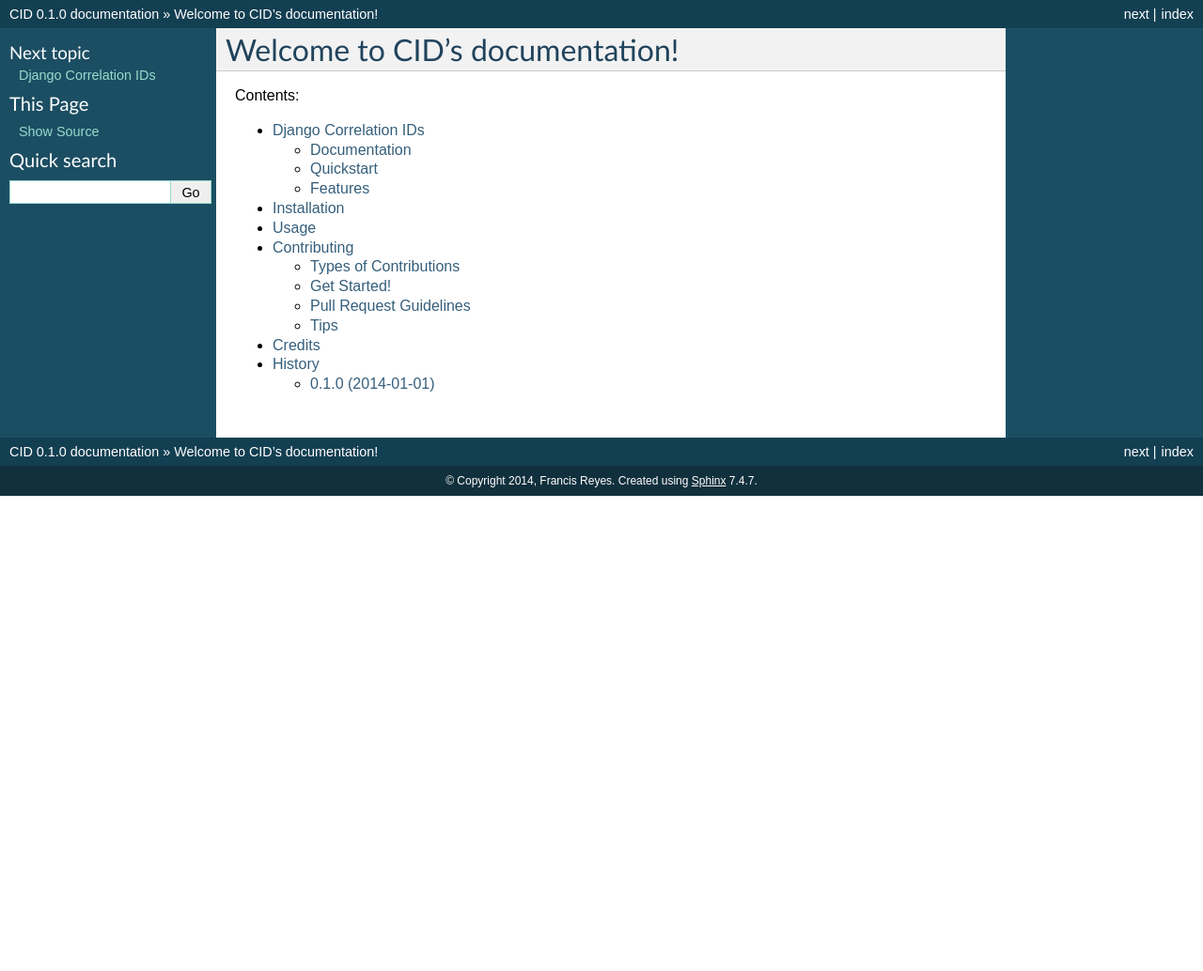
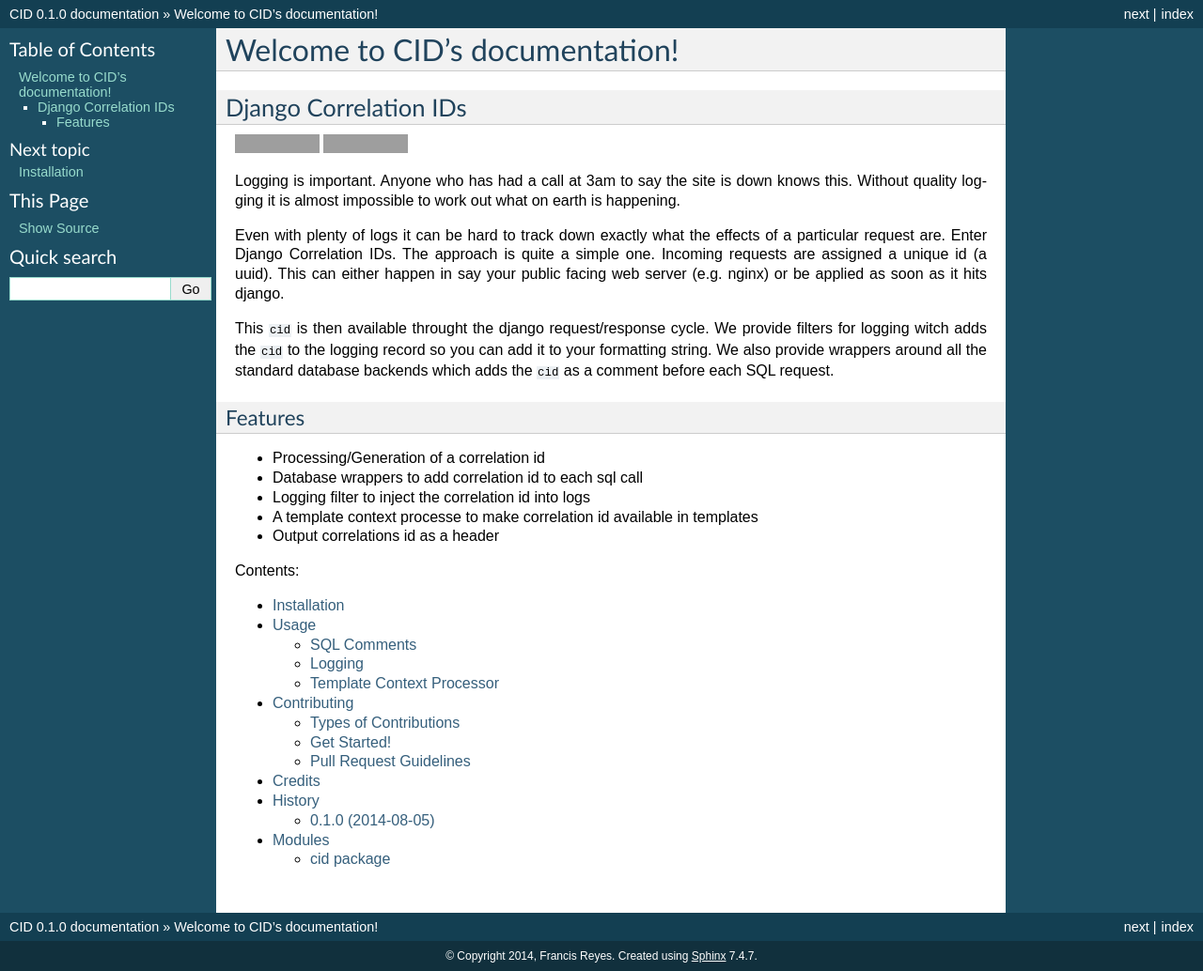
Before and after one commit to Polyconseil/django-cid, a Sphinx documentation site: the page built from docs/index.rst, in a window 1280 px wide. Shown: the whole page at 94% size. Built offline with Sphinx 7.4.7, drawn with Linux system fonts in a browser that asks for light colours; before the commit the page ends 900 px from its top, so only the background shows below that; grey boxes are pictures that could not be loaded.

Commit message:
Adding template context processor and docs

```diff
--- a/HISTORY.rst
+++ b/HISTORY.rst
@@ -3,7 +3,7 @@
 History
 -------
 
-0.1.0 (2014-01-01)
+0.1.0 (2014-08-05)
 ++++++++++++++++++
 
 * First release on PyPI.
--- a/README.rst
+++ b/README.rst
@@ -8,30 +8,28 @@
 .. image:: https://coveralls.io/repos/snowball-digital/cid/badge.png?branch=master
     :target: https://coveralls.io/r/snowball-digital/cid?branch=master
 
-Correlation IDs in Django for debugging requests
 
-Documentation
--------------
+Logging is important. Anyone who has had a call at 3am to say the site is down
+knows this. Without quality logging it is almost impossible to work out what
+on earth is happening.
 
-TODO
+Even with plenty of logs it can be hard to track down exactly what the effects
+of a particular request are. Enter Django Correlation IDs. The approach
+is quite a simple one. Incoming requests are assigned a unique id (a uuid).
+This can either happen in say your public facing web server (e.g. nginx) or be
+applied as soon as it hits django.
 
-
-Quickstart
-----------
-
-Clone CID::
-
-    git clone git@github.com:snowball-digital/cid.git
-
-Work on CID::
-
-    python setup.py develop
-
-Then use it in a project::
-
-    import cid
+This ``cid`` is then available throught the django request/response cycle. We
+provide filters for logging witch adds the ``cid`` to the logging record so you
+can add it to your formatting string. We also provide wrappers around all the
+standard database backends which adds the ``cid`` as a comment before each SQL
+request.
 
 Features
 --------
 
-* TODO
+* Processing/Generation of a correlation id
+* Database wrappers to add correlation id to each sql call
+* Logging filter to inject the correlation id into logs
+* A template context processe to make correlation id available in templates
+* Output correlations id as a header
--- a/docs/cid.rst
+++ b/docs/cid.rst
@@ -1,8 +1,21 @@
 cid package
 ===========
 
-Submodules
-----------
+cid.context_processors module
+-----------------------------
+
+.. automodule:: cid.context_processors
+    :members:
+    :undoc-members:
+    :show-inheritance:
+
+cid.cursor module
+-----------------
+
+.. automodule:: cid.cursor
+    :members:
+    :undoc-members:
+    :show-inheritance:
 
 cid.locals module
 -----------------
--- a/docs/index.rst
+++ b/docs/index.rst
@@ -6,14 +6,16 @@
 Welcome to CID's documentation!
 =================================================================
 
+.. include:: ../README.rst
+
 Contents:
 
 .. toctree::
    :maxdepth: 2
 
-   readme
    installation
    usage
    contributing
    authors
    history
+   modules
--- a/docs/modules.rst
+++ b/docs/modules.rst
@@ -1,5 +1,5 @@
-cid
-===
+Modules
+=======
 
 .. toctree::
    :maxdepth: 4
--- a/docs/readme.rst
+++ /dev/null
@@ -1 +0,0 @@
-.. include:: ../README.rst
--- a/docs/usage.rst
+++ b/docs/usage.rst
@@ -1,7 +1,143 @@
-========
+.. _usage:
+
+=====
 Usage
-========
+=====
 
-To use CID in a project::
+Django Correlation Ids have a number of options for usage covering logging,
+SQL comments, and a template context processor.
 
-    import cid
+All of these rely on the usage of a piece of middleware. To configure the
+middleware simply add the following to your list of MIDDLEWARE_CLASSES in
+your settings file:
+
+.. code-block:: python
+
+    MIDDLEWARE_CLASSES = (
+        'cid.middleware.CidMiddleware',
+        # other middleware
+    )
+
+By default the middleware will look for the correlation id in an incoming
+request header called ``X_CORRELATION_ID``. An alternative header name can be
+used by putting a value into settings for the ``CID_HEADER``. e.g.:
+
+.. code-block:: python
+
+    CID_HEADER = 'X_MY_CID_HEADER'
+
+You can also configure Django Correlation Id to generate it's own correlation
+id if one if not found in the header. For this set ``CID_GENERATE`` to true in
+you settings file:
+
+.. code-block:: python
+
+    CID_GENERATE = True
+
+
+SQL Comments
+------------
+
+To make use of the SQL comments support you will need to change your database
+backend to one of the cid wrapped database backends. e.g. for sqlite3 you will
+need to use the following:
+
+.. code-block:: python
+
+    DATABASES = {
+        'default': {
+            'ENGINE': 'cid.backends.sqlite3',
+            'NAME': location('db.sqlite3'),
+        }
+    }
+
+The are database backend wrappers for all the currently support database
+backends found in Django.
+
+mysql
+    cid.backends.mysql
+oracle
+    cid.backends.oracle
+postgresql
+    cid.backends.postgresql
+sqlite3
+    cid.backends.sqlite3
+
+
+Logging
+-------
+
+To make use of the correlation id in logs you will need to add the cid log
+filter to your settings and apply it to each logger.
+
+e.g.
+
+.. code-block:: python
+
+    LOGGING = {
+        'version': 1,
+        'disable_existing_loggers': False,
+        'formatters': {
+            'verbose': {
+                'format': '[cid: %(cid)s] %(levelname)s %(asctime)s %(module)s %(process)d %(thread)d %(message)s'
+            },
+            'simple': {
+                'format': '[cid: %(cid)s] %(levelname)s %(message)s'
+            }
+        }
+        'handlers': {
+            'file': {
+                'level': 'DEBUG',
+                'class': 'logging.FileHandler',
+                'filename': '/path/to/django/debug.log',
+                'formatter': 'verbose',
+            },
+        },
+        filters: {
+            'correlation': {
+                (): 'cid.log.CidContextFilter'
+            }
+        }
+        'loggers': {
+            'django.request': {
+                'handlers': ['file'],
+                'level': 'DEBUG',
+                'propagate': True,
+                'filters': ['correlation']
+            },
+        },
+    }
+
+You can then use your loggers as normal, safe in the knowledge that you can tie
+them all back to the correlation id.
+
+
+Template Context Processor
+--------------------------
+
+Django Correlation Id provides a template context processor which adds the
+correlation id to the template context if it is available. To enable this you
+will need to add the context processor to your settings:
+
+.. code-block:: python
+
+    TEMPLATE_CONTEXT_PROCESSORS = (
+        "django.contrib.auth.context_processors.auth",
+        "django.core.context_processors.debug",
+        "django.core.context_processors.i18n",
+        "django.core.context_processors.media",
+        "django.core.context_processors.static",
+        "django.core.context_processors.tz",
+        "django.contrib.messages.context_processors.messages",
+        "cid.context_processos.cid_context_processor",
+    )
+
+This will place the context variable ``correlation_id`` in your template
+context if a correlation id is available. For example you could add it as a
+meta tag in your templates with the follwing snippet:
+
+.. code-block:: django
+
+    {% if correlation_id %}
+        <meta name="correlation_id" content="{{ correlation_id }}" />
+    {% endif %}
```
Also changed, not shown: other parts of docs/cid.rst (+0 -17 lines), CONTRIBUTING.rst (+7 -16 lines), docs/installation.rst (+11 -3 lines), 6 other files.
